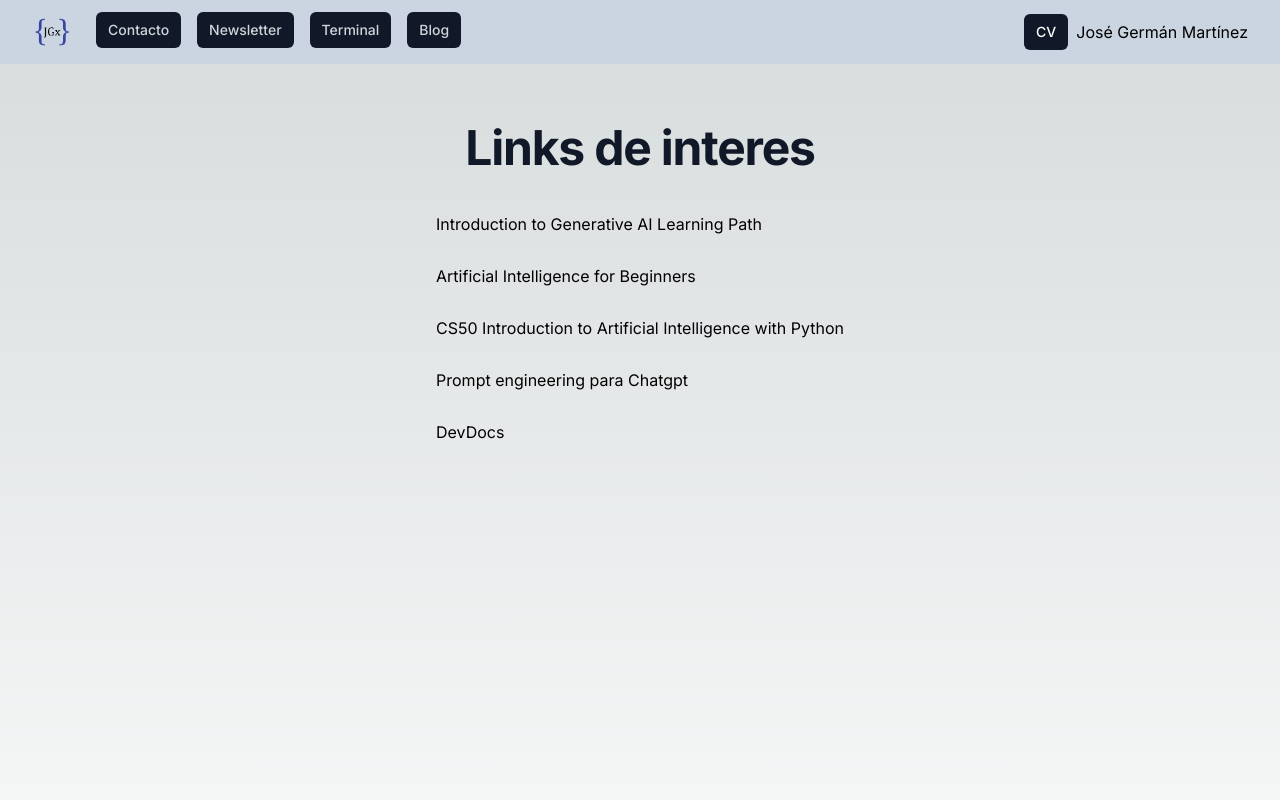
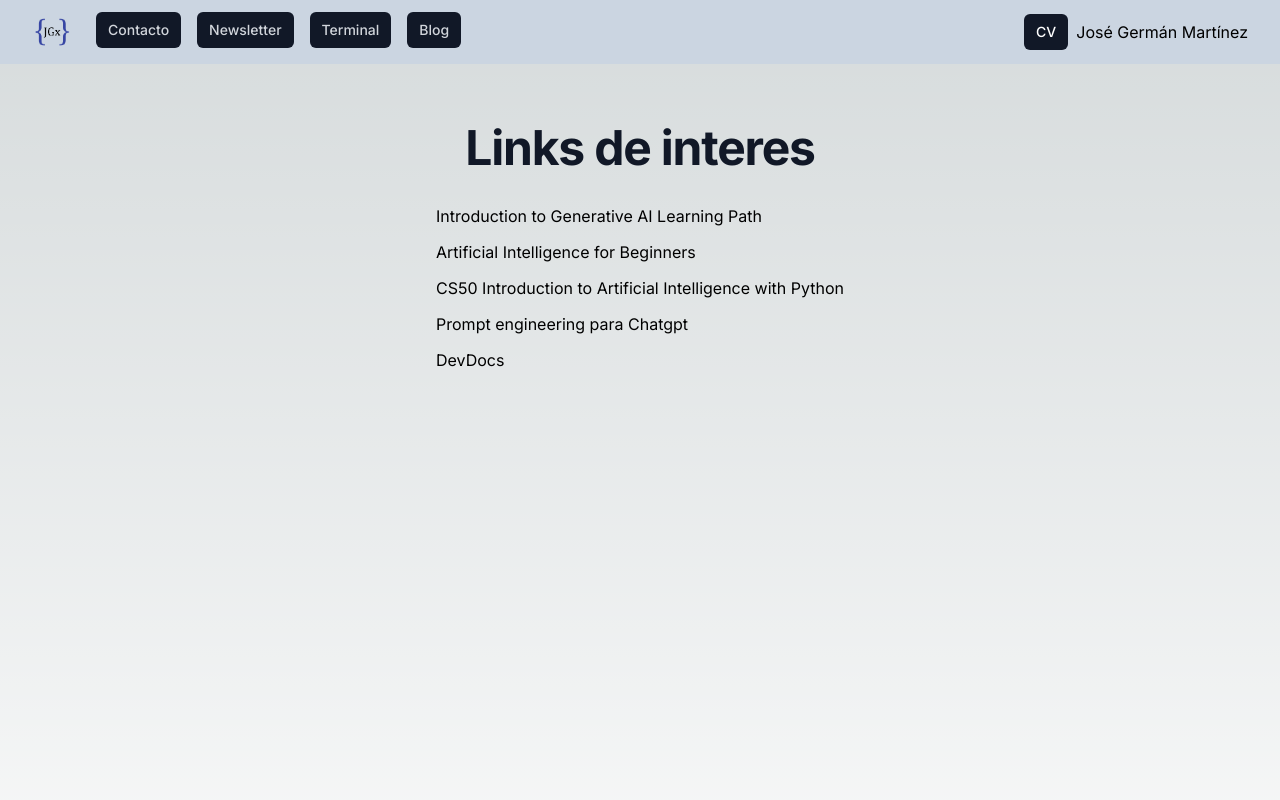
Before and after one commit to JoseGermanx/cv-app, a Next.js app: page /links in a window 1280 px wide. Shown: the top 800 px of the page. Built offline with nearby package versions, Linux system fonts and the light colour scheme.

Commit message:
Actualizar estilos en la lista de artículos

```diff
--- a/src/app/ui/ArticleListItems.tsx
+++ b/src/app/ui/ArticleListItems.tsx
@@ -7,9 +7,9 @@ interface Props {
 
 const ArticleListItems = ({ articles }: Props) => {
     return (
-        <div className="article-list mt-3 p-2">
+        <div className="article-list mt-3">
             {articles.map((article, index) => (
-                <div key={index} className=" rounded hover:bg-gray-300">
+                <div key={index} className=" rounded hover:bg-gray-300 p-2">
                     <Link href={`/post/${article.id}`}>
                         {article.title}
                         <p><small>{article.date}</small></p>
--- a/src/app/ui/LinksInteres.tsx
+++ b/src/app/ui/LinksInteres.tsx
@@ -46,8 +46,8 @@ const LinksInteres = () => {
     <div>
       <ul>
         {LinksDeInteres.map((link) => (
-          <li key={link.id} className="article-list mt-3 p-2">
-            <Link href={link.path} target="_blanck">
+          <li key={link.id} className="article-list mt-3">
+            <Link className="p-2" href={link.path} target="_blanck">
               {link.name}
             </Link>
           </li>
```
